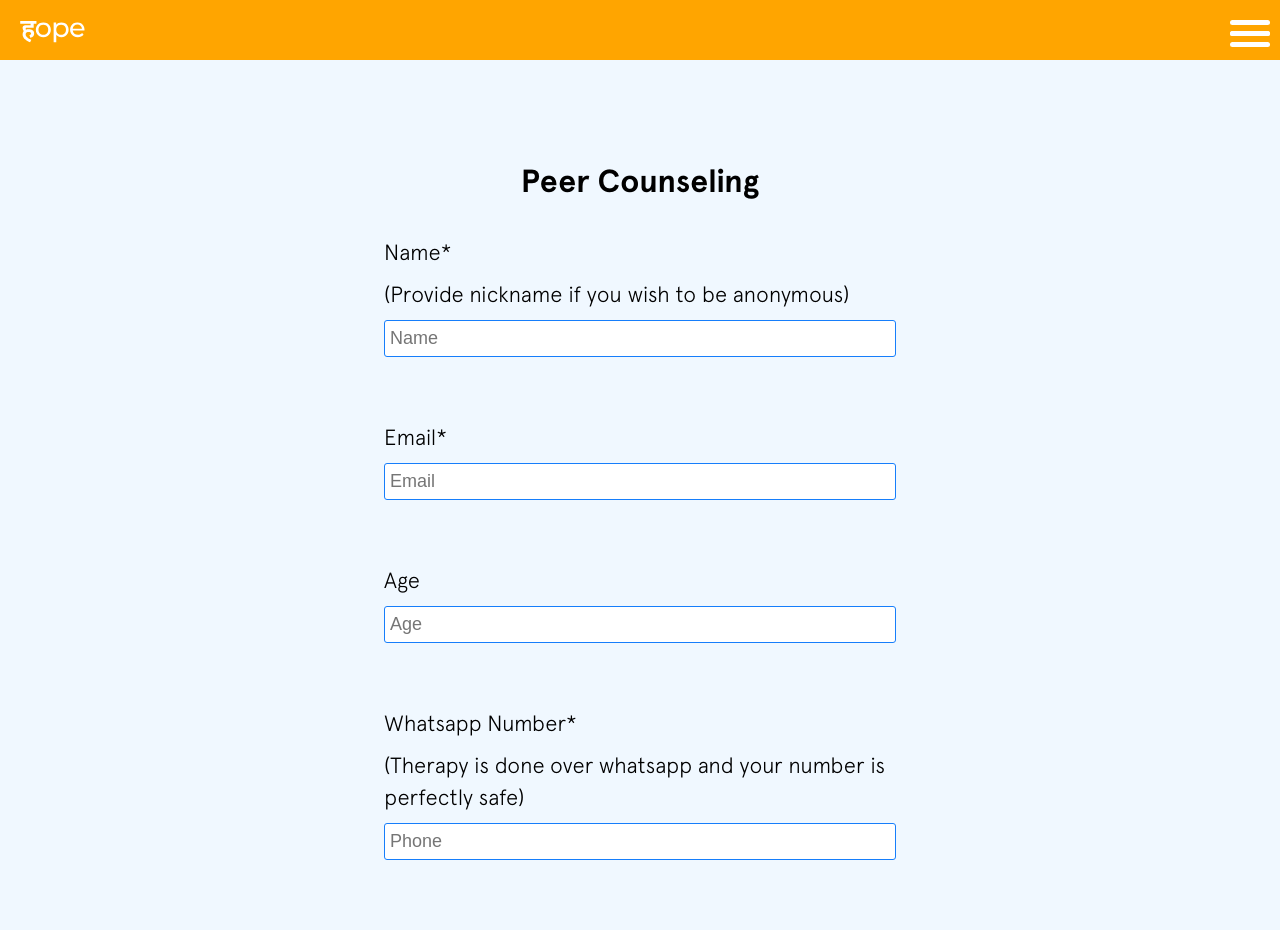
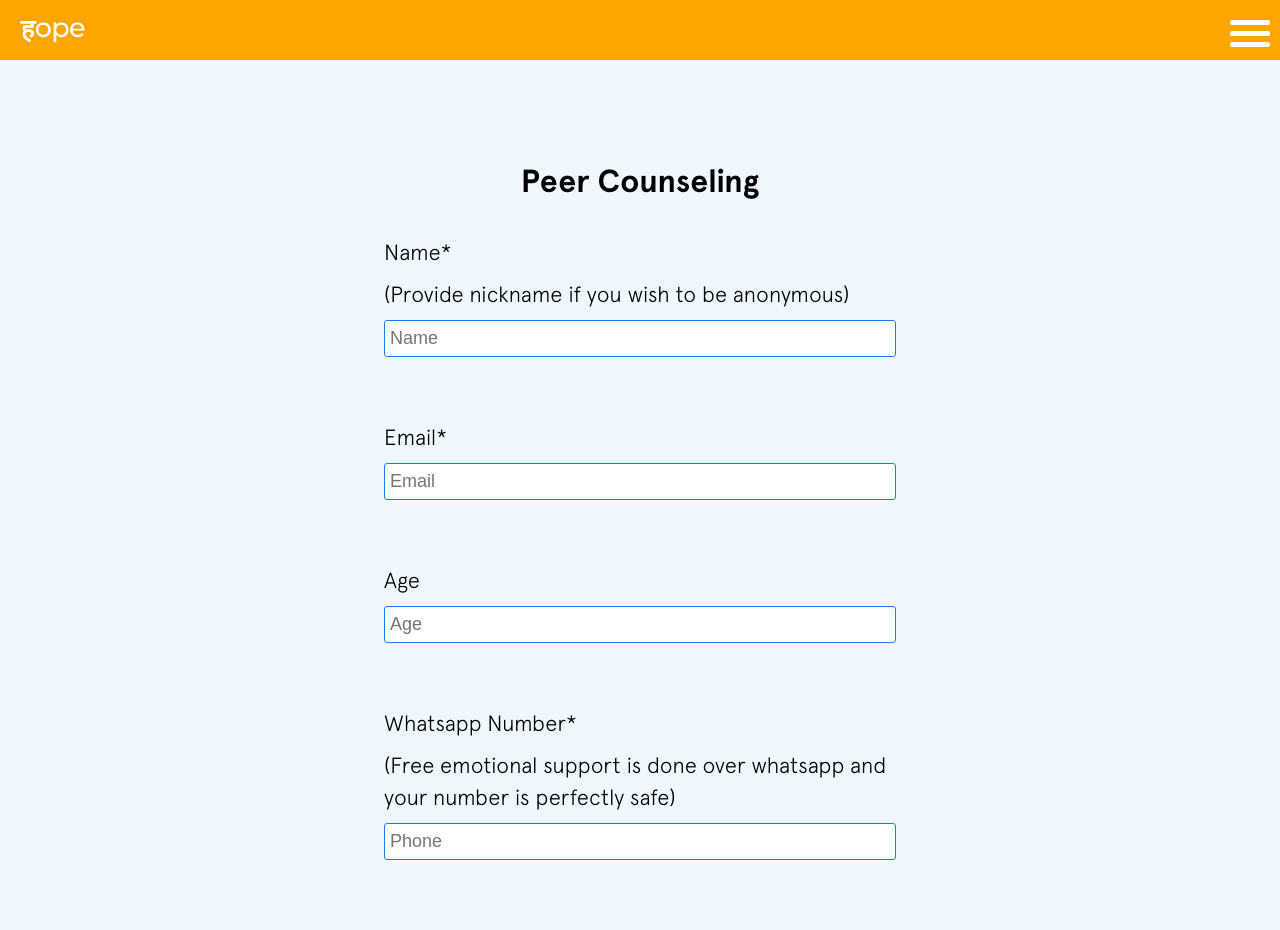
Before and after one commit to gnanasurya2/findhope, a React (Create React App) app: page /freecounselingform in a window 1280 px wide. Shown: the top 930 px of the page. Built offline with nearby package versions, Linux system fonts and the light colour scheme.

Commit message:
updated forms

```diff
--- a/src/containers/FreeCounseling.js
+++ b/src/containers/FreeCounseling.js
@@ -107,7 +107,7 @@ const FreeCounseling = (props) => {
           />
           <Input
             title="Whatsapp Number*"
-            content="(Therapy is done over whatsapp and your number is perfectly safe)"
+            content="(Free emotional support is done over whatsapp and your number is perfectly safe)"
             placeholder="Phone"
             value={number}
             onChangeText={(event) => setNumber(event.target.value)}
--- a/src/index.js
+++ b/src/index.js
@@ -10,6 +10,7 @@ ReactDOM.render(
   </React.StrictMode>,
   document.getElementById("root")
 );
+
 if (module.hot) {
   module.hot.accept();
 }
```
